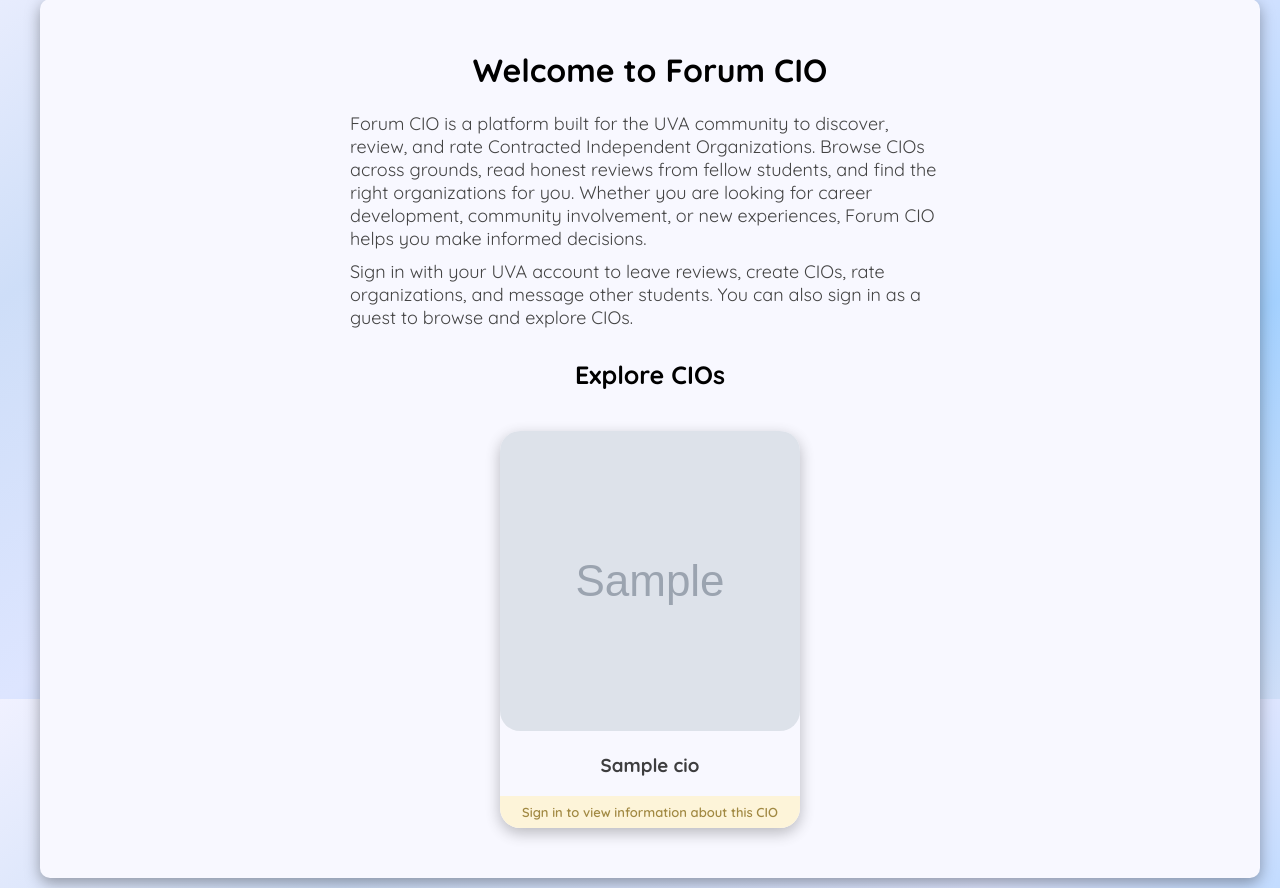
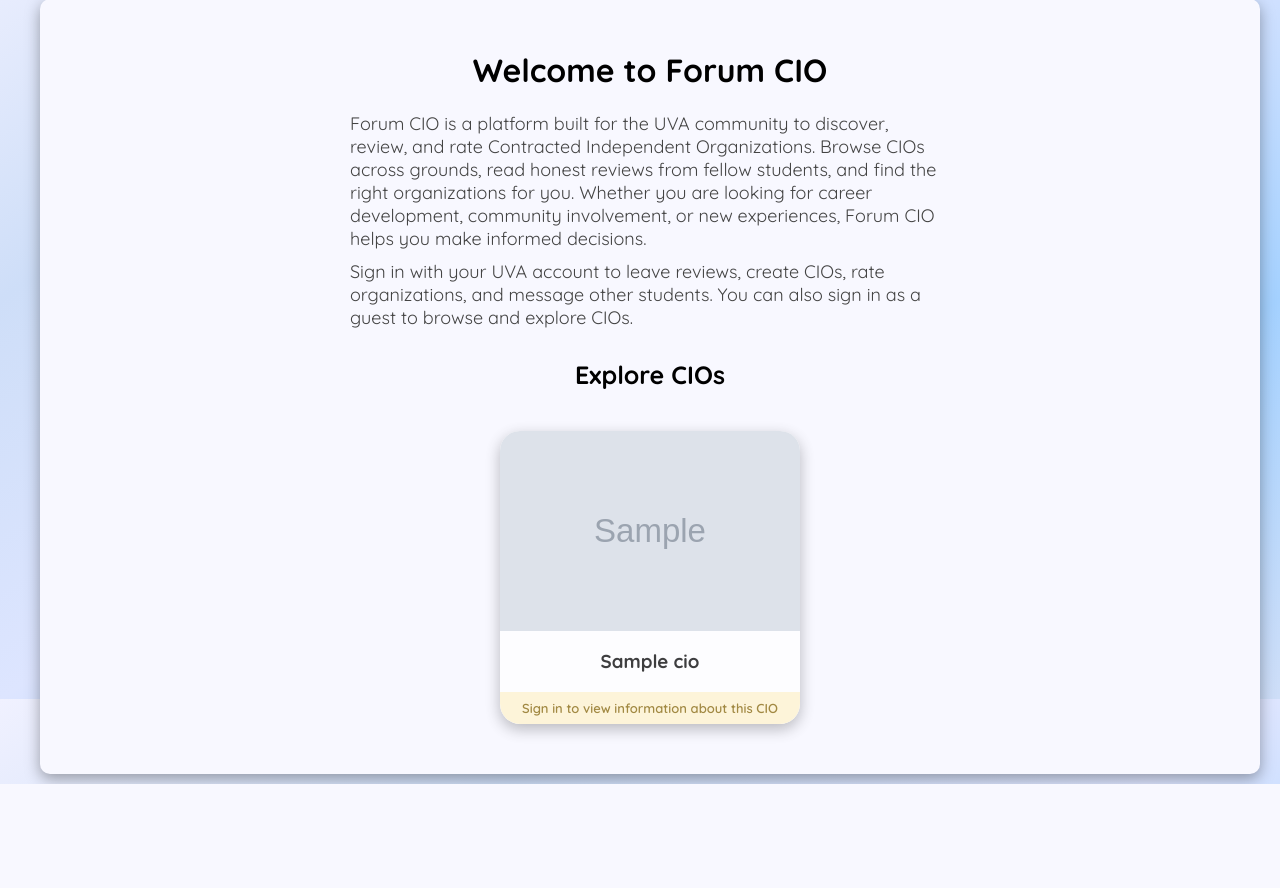
Before and after one commit to SafaaMahbub/CIO_Forum, a Django app: page / in a window 1280 px wide. Shown: the part 101-989 px from the top of the page. After the commit the page ends 885 px from the top, so only its background shows below. Run offline with Django 4.2, Linux system fonts and the light colour scheme; tables that the repository leaves empty hold one stand-in row (values such as "Sample post"); grey boxes marked "Sample" are stand-in pictures; some libraries are stand-ins or nearby versions; some web fonts are replaced.

Commit message:
UI update for CIo card

```diff
--- a/core/static/css/style.css
+++ b/core/static/css/style.css
@@ -645,9 +645,8 @@ button:hover {
     display: none;
 }
 
-.editButton
-{
-
+.editButton {
+    cursor: pointer;
 }
 
 #mySearch{
@@ -695,17 +694,34 @@ button:hover {
     box-shadow: rgba(0, 0, 0, 0.35) 0px 5px 15px;
     text-align: center;
     transition: transform 0.2s;
+    overflow: hidden;
+    background: white;
 }
 
 .cioCard:hover {
     transform: translateY(-4px);
 }
 
-.cioCard img
-{
-    border-radius: 20px;
+.cioCard .cio-image img {
     width: 100%;
-    height: 300px;
+    height: 200px;
+    object-fit: cover;
+    display: block;
+    border-radius: 0;
+}
+
+.cio-info {
+    padding: 10px 15px 15px;
+}
+
+.cio-info h3 {
+    margin: 8px 0 4px;
+}
+
+.cio-info p {
+    font-size: 14px;
+    color: #444;
+    margin: 0 0 15px;
 }
 
 .cioCard-locked {
--- a/templates/home.html
+++ b/templates/home.html
@@ -17,18 +17,17 @@
                 <div class="cioCard cio-item">
                     <div class="cio-image">
                         {% if cio.cio_profile_picture %}
-                            <img src="{{ cio.cio_profile_picture.url }}" alt="{{ cio.name }}" height="200px" width="250px">
+                            <img src="{{ cio.cio_profile_picture.url }}" alt="{{ cio.name }}">
                         {% else %}
-                             <img src="{{ cio.cio_profile_picture.url }}" alt="{{ cio.name }}" height="200px" width="250px">
+                            <img src="{{ cio.cio_profile_picture.url }}" alt="{{ cio.name }}">
                         {% endif %}
                     </div>
                     <div class="cio-info">
                         <h3 class="cio-name">{{ cio.name }}</h3>
                         <h3>About</h3>
-                        <p>{{ cio.description }}</p>
+                        <p>{{ cio.description|truncatewords:25 }}</p>
                     </div>
                 </div>
-                </a>
                 </a>
                 {% endfor %}
             {% else %}
@@ -82,9 +81,9 @@
                 <div class="cioCard cioCard-locked">
                     <div class="cio-image">
                         {% if cio.cio_profile_picture %}
-                            <img src="{{ cio.cio_profile_picture.url }}" alt="{{ cio.name }}" height="200px" width="250px">
+                            <img src="{{ cio.cio_profile_picture.url }}" alt="{{ cio.name }}">
                         {% else %}
-                            <img src="{{ cio.cio_profile_picture.url }}" alt="{{ cio.name }}" height="200px" width="250px">
+                            <img src="{{ cio.cio_profile_picture.url }}" alt="{{ cio.name }}">
                         {% endif %}
                     </div>
                     <div class="cio-info">
--- a/templates/view_all_cios.html
+++ b/templates/view_all_cios.html
@@ -13,15 +13,15 @@
         <div class="cioCard cio-item">
             <div class="cio-image">
                 {% if cio.cio_profile_picture %}
-                    <img src="{{ cio.cio_profile_picture.url }}" alt="{{ cio.name }}" height="200px" width="250px">
+                    <img src="{{ cio.cio_profile_picture.url }}" alt="{{ cio.name }}">
                 {% else %}
-                     <img src="{{ cio.cio_profile_picture.url }}" alt="{{ cio.name }}" height="200px" width="250px">
+                    <img src="{{ cio.cio_profile_picture.url }}" alt="{{ cio.name }}">
                 {% endif %}
             </div>
         <div class="cio-info">
                 <h3 class="cio-name">{{ cio.name }}</h3>
                 <h3>About</h3>
-                <p>{{ cio.description }}</p>
+                <p>{{ cio.description|truncatewords:25 }}</p>
             </div>
         </div>
         </a>
```
